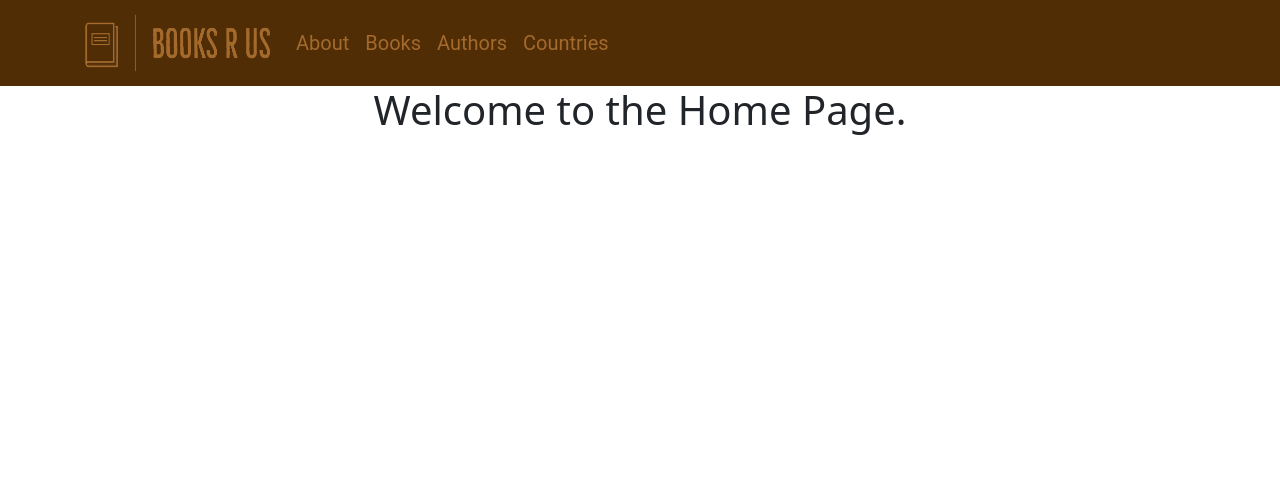
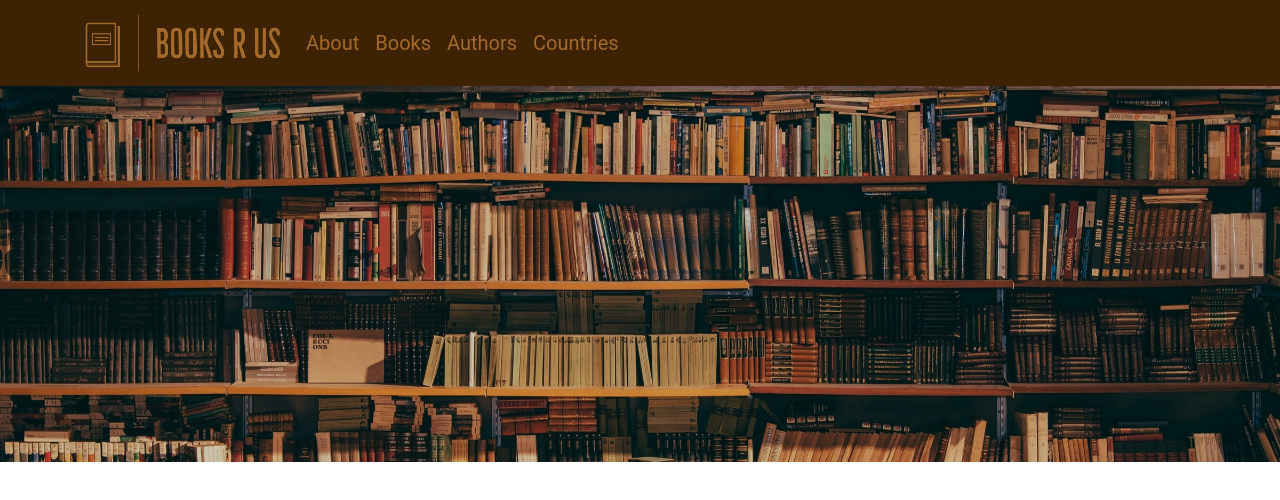
Before and after one commit to elliotmsims/bookrus-website, a React (Create React App) app in the folder frontend/: page / in a window 1280 px wide. Shown: the top 500 px of the page. Built offline with nearby package versions, Linux system fonts and the light colour scheme.

Commit message:
Fixed splash art not displaying

```diff
--- /dev/null
+++ b/frontend/src/components/Home.css
@@ -0,0 +1,30 @@
+.main {
+    display: grid;
+    grid-template-columns: 1fr 1fr 1fr;
+    grid-template-rows: 2fr 1fr 1fr;
+    height: 94vh;
+    width: 100vw;
+}
+
+.home-bg {
+    grid-column-start: 1;
+    grid-column-end: 4;
+    grid-row-start: 1;
+    grid-row-end: 2;
+    display: flex;
+    filter: brightness(80%);
+    z-index: -1;
+    background-size: cover;
+}
+
+.bg-text {
+    display: flex;
+    justify-content: center;
+    align-items: center;
+    color:beige
+}
+
+.home{
+    padding:0;
+    max-width: 100%;
+}
--- a/frontend/src/components/Home.jsx
+++ b/frontend/src/components/Home.jsx
@@ -1,19 +1,15 @@
 import React from "react";
 import { Container } from "react-bootstrap";
+import "./Home.css"
 import "bootstrap/dist/css/bootstrap.min.css";
 
 export default function Home() {
   return (
-    <Container>
+    <div className="main">
       <div
-        style={{
-          display: "flex",
-          justifyContent: "center",
-          alignItems: "center",
-        }}
-      >
-        <h1>Welcome to the Home Page.</h1>
+        className="home-bg"
+        style={{ backgroundImage: `url('splash-art.jpg')` }}>
       </div>
-    </Container>
+    </div>
   );
 }
--- a/frontend/src/components/NavBar.jsx
+++ b/frontend/src/components/NavBar.jsx
@@ -10,8 +10,8 @@ export default function Navigation() {
       <Container>
         <Navbar.Brand href="/">
           <img
-            src= {logo}
-            width="190"
+            src={logo}
+            width="200"
             height="60"
             className="d-inline-block align-top"
             alt="React Bootstrap logo"
--- a/frontend/src/components/Navbar.css
+++ b/frontend/src/components/Navbar.css
@@ -1,10 +1,11 @@
 .nav-color {
-    background-color: rgb(81, 45, 6);
+    background-color: rgb(61, 34, 4);
     font-size: 20px;
 }
 
 .nav-link{
     font-family: 'Roboto', sans-serif;
+    font-weight: bold;
     color: #A36A2C !important;
 }
 
```
Also changed, not shown: frontend/public/splash-art.jpg (renamed from frontend/src/assets/splash-art.jpg).
